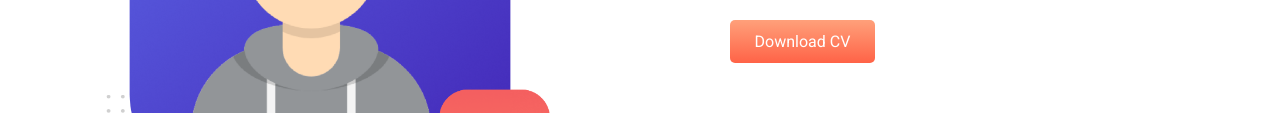
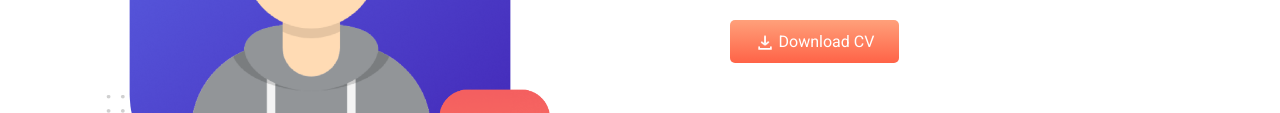
Before and after one commit to azamansagor/first-assignment, a plain HTML site: page index.html in a window 1280 px wide. Shown: the part 777-890 px from the top of the page. Drawn offline with Linux system fonts and the light colour scheme.

Commit message:
design fix

```diff
--- a/index.html
+++ b/index.html
@@ -46,7 +46,10 @@
             <p class="text-content">
                 Lorem Ipsum is simply dummy text of the printing and typesetting industry. Lorem Ipsum has been the industry's standard dummy text ever since the 1500s, when an unknown printer took a galley of type and scrambled it to make a type specimen book.
             </p>
-            <a href="#" target="_blank" class="button-style">Download CV</a>
+            <a href="#" target="_blank" class="button-style">
+                <img src="images/download.png" alt="">
+                Download CV
+            </a>
         </div>
     </section>
 
--- a/style.css
+++ b/style.css
@@ -55,6 +55,10 @@ section{
 
 .about .title, .latest-work .title{
     font-size: 48px;
+}
+.about .button-style img{
+    width: 20px;
+    vertical-align: middle;
 }
 .latest-work{
     background-color: #F8F9FC;
```
Also changed, not shown: images/download.png (added).
